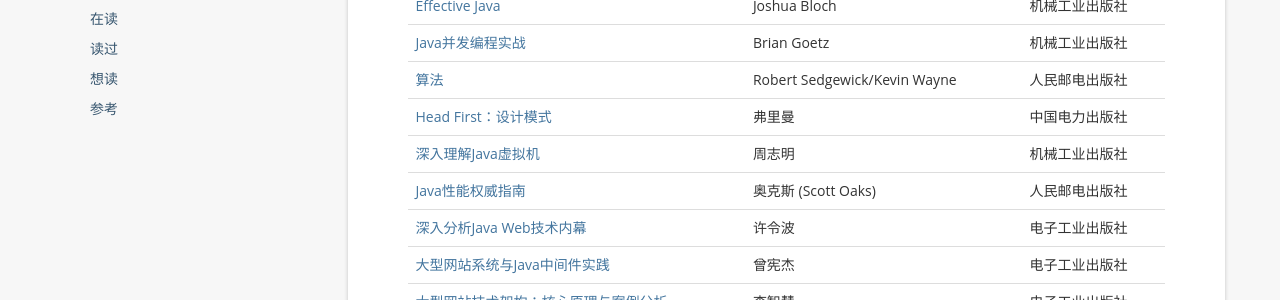
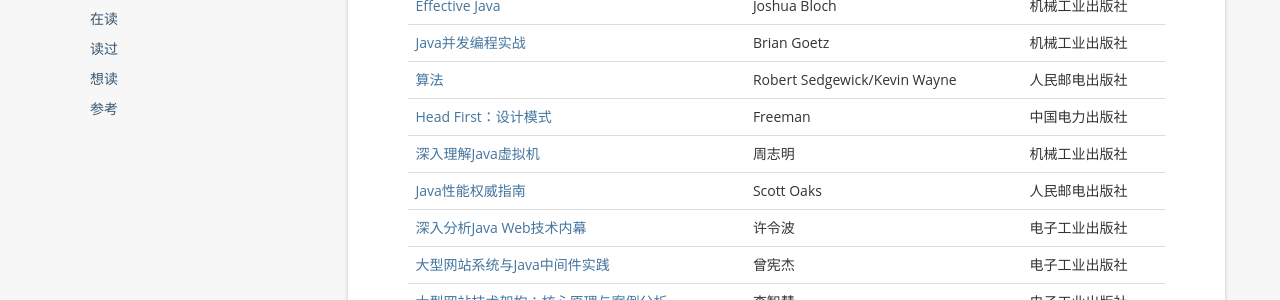
Before and after one commit to zhangfb95/zhangfb95.github.io.bak, a Jekyll site: the page built from books.md, in a window 1280 px wide and 900 px high, scrolled down 992 px. Shown: the part 153-453 px from the top of the window. Built offline with Jekyll 4.4.1, drawn with Linux system fonts in a browser that asks for light colours; nearby versions of some CDN libraries; a script that is not in the unit is left out; comment, search, counter and statistics services are not loaded.

Commit message:
fix name showing

```diff
--- a/books.md
+++ b/books.md
@@ -36,9 +36,9 @@
 | [Effective Java](https://book.douban.com/subject/3360807) | Joshua Bloch | 机械工业出版社 |
 | [Java并发编程实战](https://book.douban.com/subject/10484692) | Brian Goetz | 机械工业出版社 |
 | [算法](https://book.douban.com/subject/19952400) | Robert Sedgewick/Kevin Wayne | 人民邮电出版社 |
-| [Head First：设计模式](https://book.douban.com/subject/2243615) | 弗里曼 | 中国电力出版社 |
+| [Head First：设计模式](https://book.douban.com/subject/2243615) | Freeman | 中国电力出版社 |
 | [深入理解Java虚拟机](https://book.douban.com/subject/24722612) | 周志明 | 机械工业出版社 |
-| [Java性能权威指南](https://book.douban.com/subject/26740520) | 奥克斯 (Scott Oaks) | 人民邮电出版社 |
+| [Java性能权威指南](https://book.douban.com/subject/26740520) | Scott Oaks | 人民邮电出版社 |
 | [深入分析Java Web技术内幕](https://book.douban.com/subject/25953851) | 许令波 | 电子工业出版社 |
 | [大型网站系统与Java中间件实践](https://book.douban.com/subject/25867042) | 曾宪杰 | 电子工业出版社 |
 | [大型网站技术架构：核心原理与案例分析](https://book.douban.com/subject/25723064) | 李智慧 | 电子工业出版社 |
```
